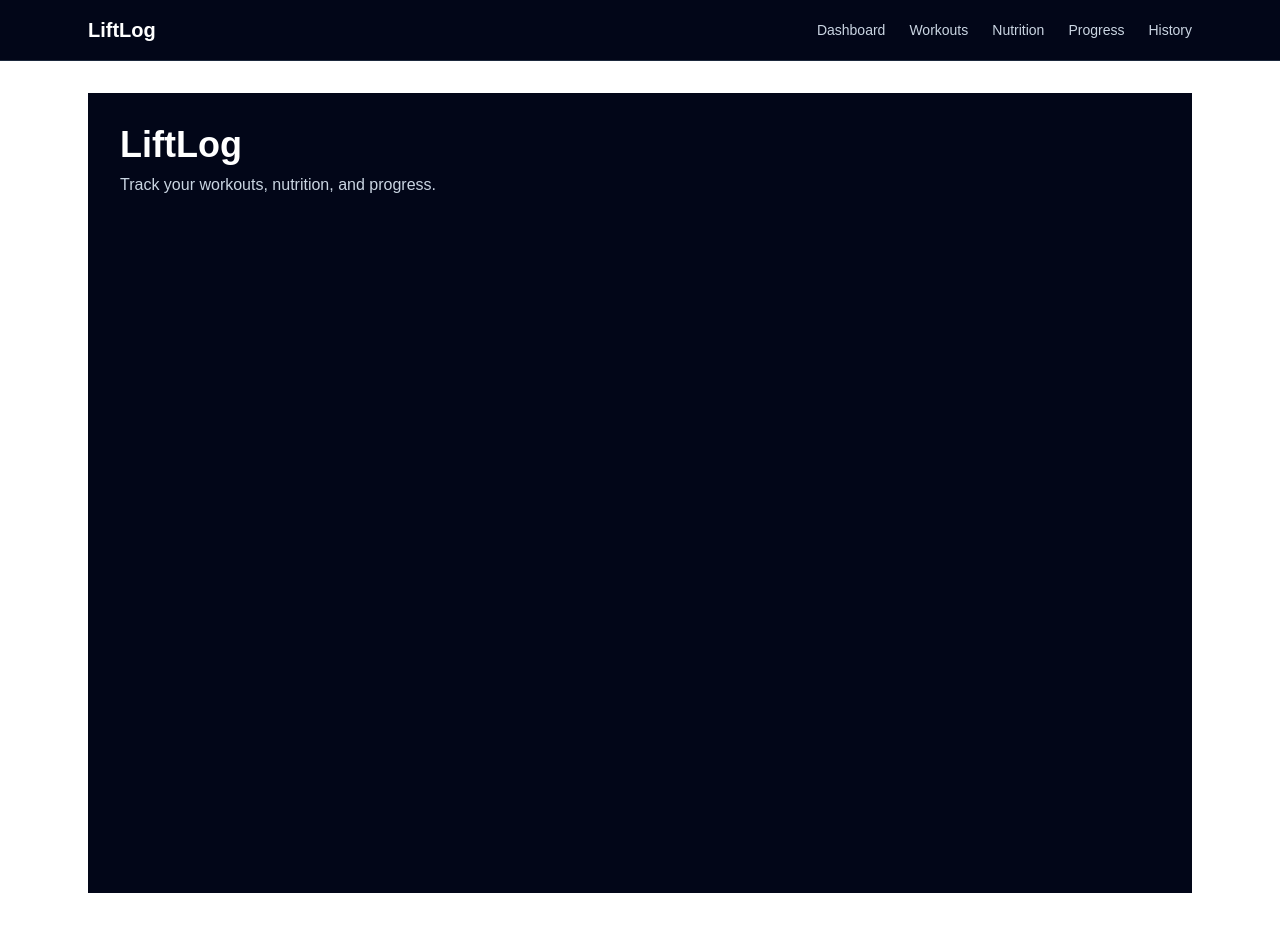
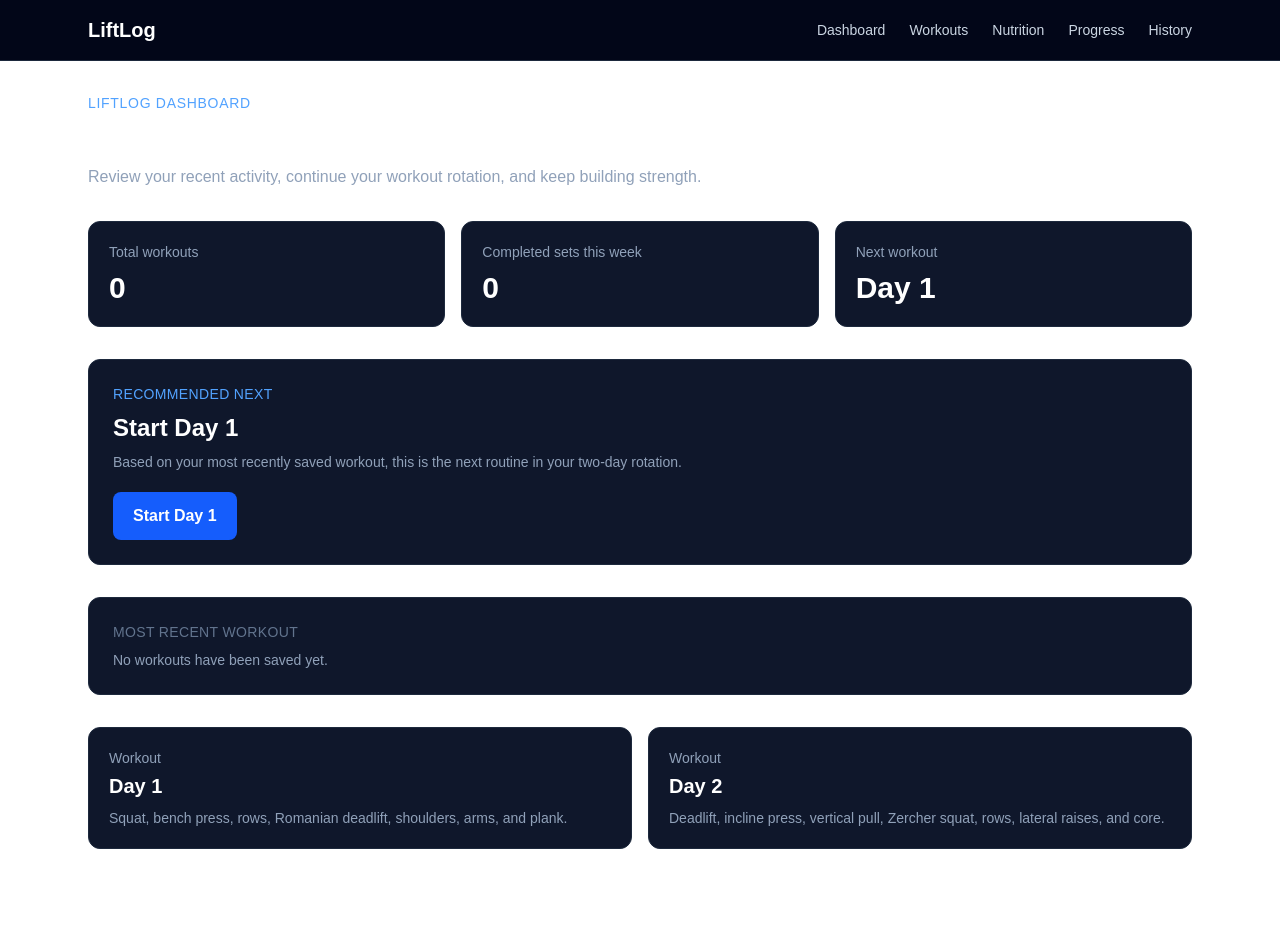
Before and after one commit to Shehu-Muhammad/lift-log, a Next.js app: page / in a window 1280 px wide. After the commit the page ends 881 px from the top, so only its background shows below. Built offline with nearby package versions, Linux system fonts and the light colour scheme.

Commit message:
updated dashboard

```diff
--- a/app/page.tsx
+++ b/app/page.tsx
@@ -1,12 +1,22 @@
-import Image from 'next/image';
+import Dashboard from '@/components/dashboard/Dashboard';
 
-export default function Home() {
+export default function HomePage() {
   return (
-    <main className='min-h-screen bg-slate-950 p-8 text-white'>
-      <h1 className='text-4xl font-bold'>LiftLog</h1>
-      <p className='mt-2 text-slate-300'>
-        Track your workouts, nutrition, and progress.
+    <section>
+      <p className='text-sm font-medium uppercase tracking-wider text-blue-400'>
+        LiftLog Dashboard
       </p>
-    </main>
+
+      <h1 className='mt-2 text-3xl font-bold text-white'>
+        Track your training progress
+      </h1>
+
+      <p className='mt-2 max-w-2xl text-slate-400'>
+        Review your recent activity, continue your workout rotation, and keep
+        building strength.
+      </p>
+
+      <Dashboard />
+    </section>
   );
 }
--- /dev/null
+++ b/components/dashboard/Dashboard.tsx
@@ -0,0 +1,141 @@
+'use client';
+
+import Link from 'next/link';
+import { useEffect, useState } from 'react';
+import { getWorkoutLogs } from '@/lib/storage/workoutLogs';
+import {
+  getDashboardStats,
+  type DashboardStats,
+} from '@/lib/workouts/dashboardStats';
+
+export default function Dashboard() {
+  const [stats, setStats] = useState<DashboardStats | null>(null);
+
+  useEffect(() => {
+    const logs = getWorkoutLogs();
+    setStats(getDashboardStats(logs));
+  }, []);
+
+  if (!stats) {
+    return <p className='mt-8 text-slate-400'>Loading dashboard...</p>;
+  }
+
+  return (
+    <div className='mt-8 space-y-8'>
+      <section className='grid gap-4 sm:grid-cols-2 lg:grid-cols-3'>
+        <article className='rounded-xl border border-slate-800 bg-slate-900 p-5'>
+          <p className='text-sm text-slate-400'>Total workouts</p>
+
+          <p className='mt-2 text-3xl font-bold text-white'>
+            {stats.totalWorkouts}
+          </p>
+        </article>
+
+        <article className='rounded-xl border border-slate-800 bg-slate-900 p-5'>
+          <p className='text-sm text-slate-400'>Completed sets this week</p>
+
+          <p className='mt-2 text-3xl font-bold text-white'>
+            {stats.completedSetsThisWeek}
+          </p>
+        </article>
+
+        <article className='rounded-xl border border-slate-800 bg-slate-900 p-5 sm:col-span-2 lg:col-span-1'>
+          <p className='text-sm text-slate-400'>Next workout</p>
+
+          <p className='mt-2 text-3xl font-bold text-white'>
+            {stats.nextWorkoutName}
+          </p>
+        </article>
+      </section>
+
+      <section className='rounded-xl border border-slate-800 bg-slate-900 p-6'>
+        <p className='text-sm font-medium uppercase tracking-wide text-blue-400'>
+          Recommended next
+        </p>
+
+        <h2 className='mt-2 text-2xl font-bold text-white'>
+          Start {stats.nextWorkoutName}
+        </h2>
+
+        <p className='mt-2 text-sm text-slate-400'>
+          Based on your most recently saved workout, this is the next routine
+          in your two-day rotation.
+        </p>
+
+        <Link
+          href={`/workouts/${stats.nextWorkoutId}`}
+          className='mt-5 inline-block rounded-lg bg-blue-600 px-5 py-3 font-semibold text-white transition hover:bg-blue-500'
+        >
+          Start {stats.nextWorkoutName}
+        </Link>
+      </section>
+
+      <section className='rounded-xl border border-slate-800 bg-slate-900 p-6'>
+        <div className='flex flex-col gap-3 sm:flex-row sm:items-start sm:justify-between'>
+          <div>
+            <p className='text-sm font-medium uppercase tracking-wide text-slate-500'>
+              Most recent workout
+            </p>
+
+            {stats.latestWorkout ? (
+              <>
+                <h2 className='mt-2 text-xl font-semibold text-white'>
+                  {stats.latestWorkout.workoutName}
+                </h2>
+
+                <p className='mt-1 text-sm text-slate-400'>
+                  {new Date(
+                    stats.latestWorkout.completedAt,
+                  ).toLocaleDateString('en-US', {
+                    month: 'long',
+                    day: 'numeric',
+                    year: 'numeric',
+                  })}
+                </p>
+              </>
+            ) : (
+              <p className='mt-2 text-sm text-slate-400'>
+                No workouts have been saved yet.
+              </p>
+            )}
+          </div>
+
+          {stats.latestWorkout && (
+            <Link
+              href={`/history/${stats.latestWorkout.id}`}
+              className='w-fit text-sm font-semibold text-blue-400 hover:text-blue-300'
+            >
+              View details
+            </Link>
+          )}
+        </div>
+      </section>
+
+      <section className='grid gap-4 sm:grid-cols-2'>
+        <Link
+          href='/workouts/day-1'
+          className='rounded-xl border border-slate-800 bg-slate-900 p-5 transition hover:border-slate-600'
+        >
+          <p className='text-sm text-slate-400'>Workout</p>
+          <h2 className='mt-1 text-xl font-semibold text-white'>Day 1</h2>
+          <p className='mt-2 text-sm text-slate-400'>
+            Squat, bench press, rows, Romanian deadlift, shoulders, arms, and
+            plank.
+          </p>
+        </Link>
+
+        <Link
+          href='/workouts/day-2'
+          className='rounded-xl border border-slate-800 bg-slate-900 p-5 transition hover:border-slate-600'
+        >
+          <p className='text-sm text-slate-400'>Workout</p>
+          <h2 className='mt-1 text-xl font-semibold text-white'>Day 2</h2>
+          <p className='mt-2 text-sm text-slate-400'>
+            Deadlift, incline press, vertical pull, Zercher squat, rows,
+            lateral raises, and core.
+          </p>
+        </Link>
+      </section>
+    </div>
+  );
+}
--- /dev/null
+++ b/lib/workouts/dashboardStats.ts
@@ -0,0 +1,54 @@
+import type { WorkoutLog } from '@/types/workoutLog';
+
+export type DashboardStats = {
+  totalWorkouts: number;
+  completedSetsThisWeek: number;
+  latestWorkout?: WorkoutLog;
+  nextWorkoutId: 'day-1' | 'day-2';
+  nextWorkoutName: 'Day 1' | 'Day 2';
+};
+
+function getStartOfWeek(date: Date): Date {
+  const start = new Date(date);
+  const day = start.getDay();
+  const difference = day === 0 ? -6 : 1 - day;
+
+  start.setDate(start.getDate() + difference);
+  start.setHours(0, 0, 0, 0);
+
+  return start;
+}
+
+export function getDashboardStats(logs: WorkoutLog[]): DashboardStats {
+  const latestWorkout = logs[0];
+
+  const startOfWeek = getStartOfWeek(new Date());
+
+  const completedSetsThisWeek = logs
+    .filter((log) => new Date(log.completedAt) >= startOfWeek)
+    .reduce(
+      (workoutTotal, log) =>
+        workoutTotal +
+        log.exercises.reduce(
+          (exerciseTotal, exercise) =>
+            exerciseTotal +
+            exercise.sets.filter((set) => set.completed).length,
+          0,
+        ),
+      0,
+    );
+
+  const nextWorkoutId =
+    latestWorkout?.workoutId === 'day-1' ? 'day-2' : 'day-1';
+
+  const nextWorkoutName =
+    nextWorkoutId === 'day-1' ? 'Day 1' : 'Day 2';
+
+  return {
+    totalWorkouts: logs.length,
+    completedSetsThisWeek,
+    latestWorkout,
+    nextWorkoutId,
+    nextWorkoutName,
+  };
+}
```
